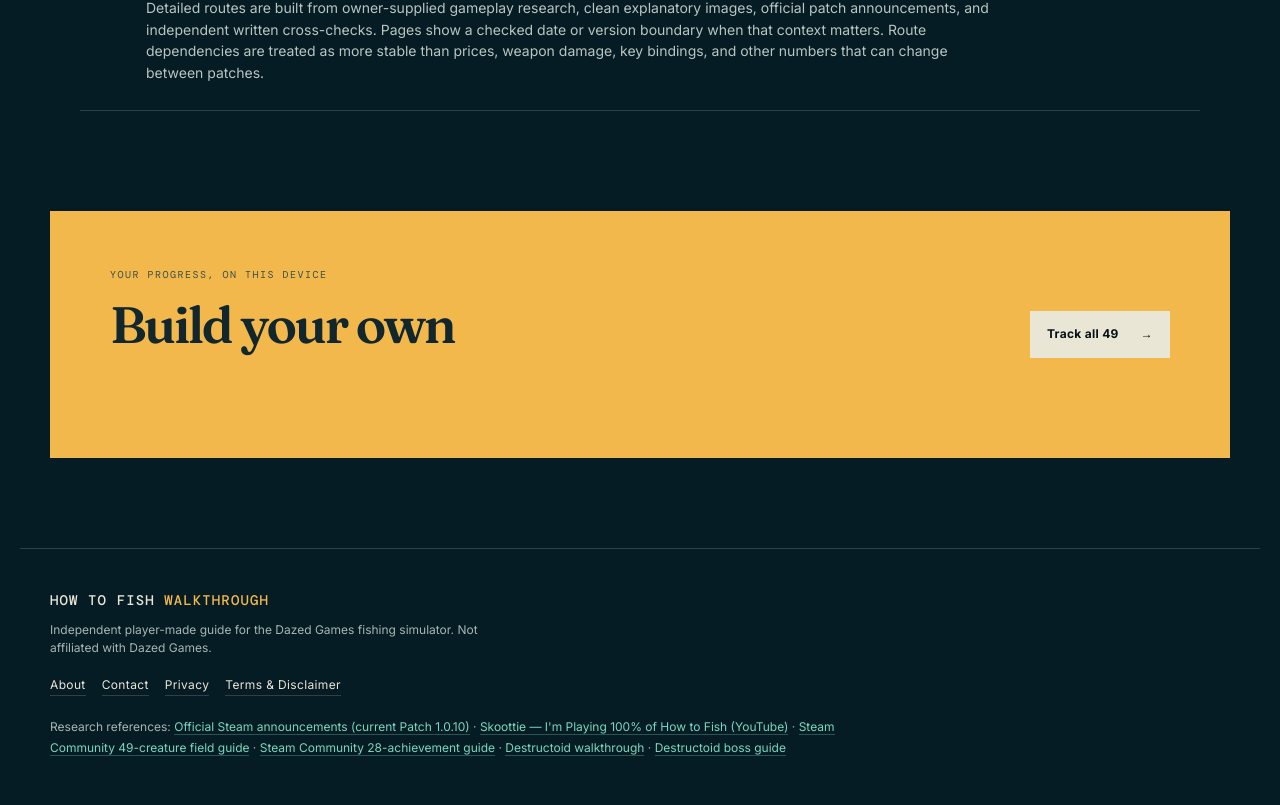
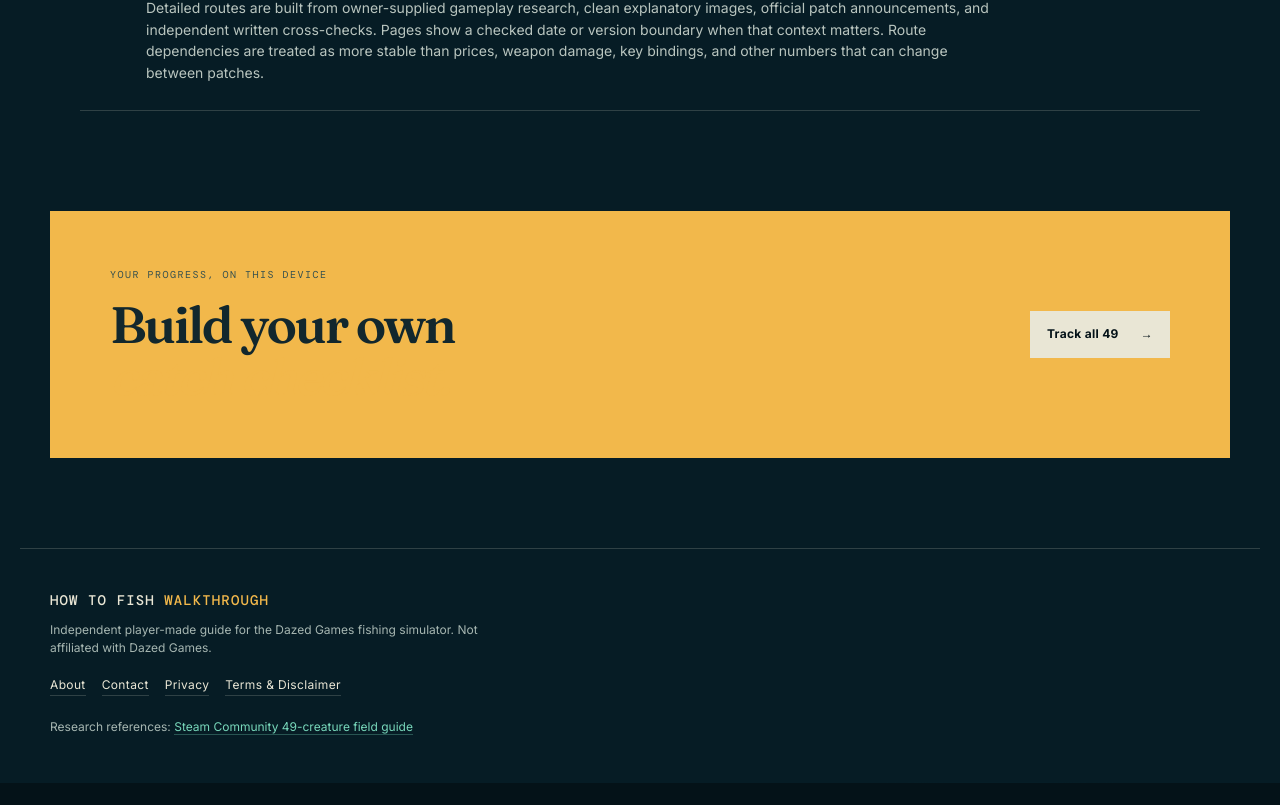
Before and after one commit to ShallowSummertime/fish, a React (Vite) app: page / in a window 1280 px wide. Shown: the part 5381-6186 px from the top of the page. After the commit the page ends 6164 px from the top, so only its background shows below. Built offline with nearby package versions, Linux system fonts and the light colour scheme.

Commit message:
Trim footer research references

```diff
--- a/src/data.ts
+++ b/src/data.ts
@@ -721,28 +721,8 @@ export const achievements: Achievement[] = achievementRows.map(
 );
 export const sourceNotes = [
   {
-    label: "Official Steam announcements (current Patch 1.0.10)",
-    url: "https://steamcommunity.com/app/4001890/announcements/",
-  },
-  {
-    label: "Skoottie — I'm Playing 100% of How to Fish (YouTube)",
-    url: "https://www.youtube.com/watch?v=mK5WaARlT9w",
-  },
-  {
     label: "Steam Community 49-creature field guide",
     url: "https://steamcommunity.com/sharedfiles/filedetails/?id=3789629297",
-  },
-  {
-    label: "Steam Community 28-achievement guide",
-    url: "https://steamcommunity.com/sharedfiles/filedetails/?id=3788027308",
-  },
-  {
-    label: "Destructoid walkthrough",
-    url: "https://www.destructoid.com/complete-how-to-fish-game-walkthrough-100-completion/",
-  },
-  {
-    label: "Destructoid boss guide",
-    url: "https://www.destructoid.com/all-bosses-in-how-to-fish-and-how-to-defeat-them/",
   },
 ];
 export const homeFaqs = [
```
Also changed, not shown: scripts/assert-static.mjs (+19 -1 lines), 1 other file (tests, documents, lock files or other folders).
